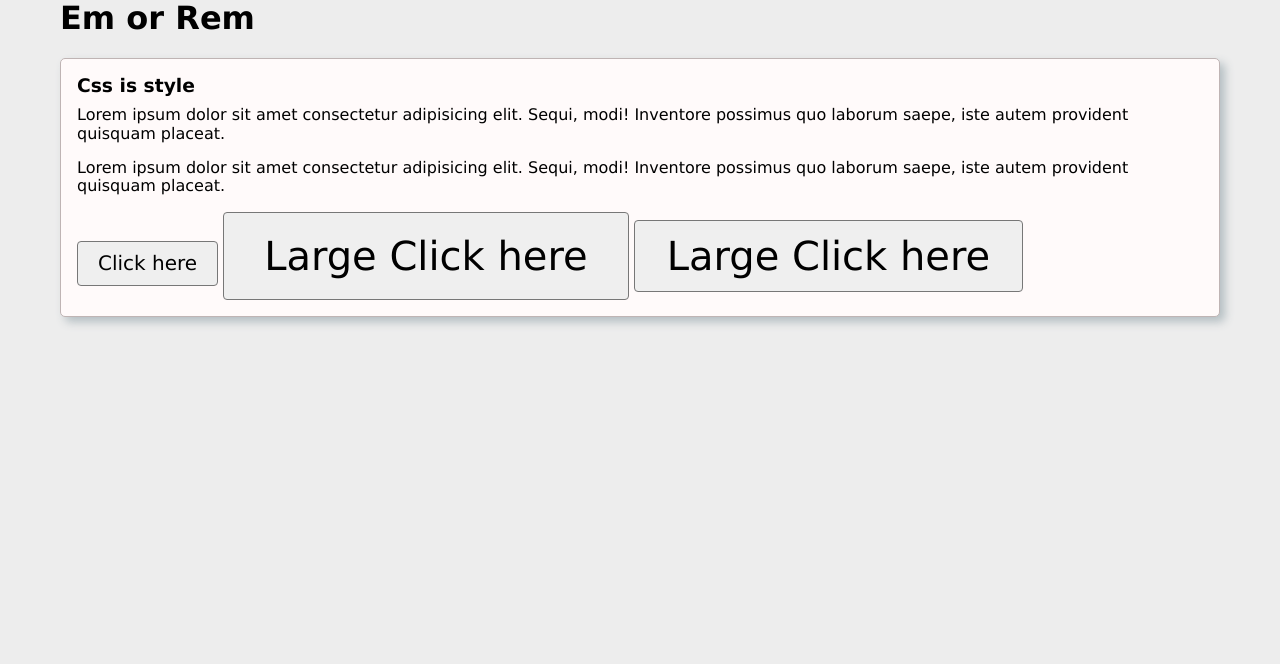
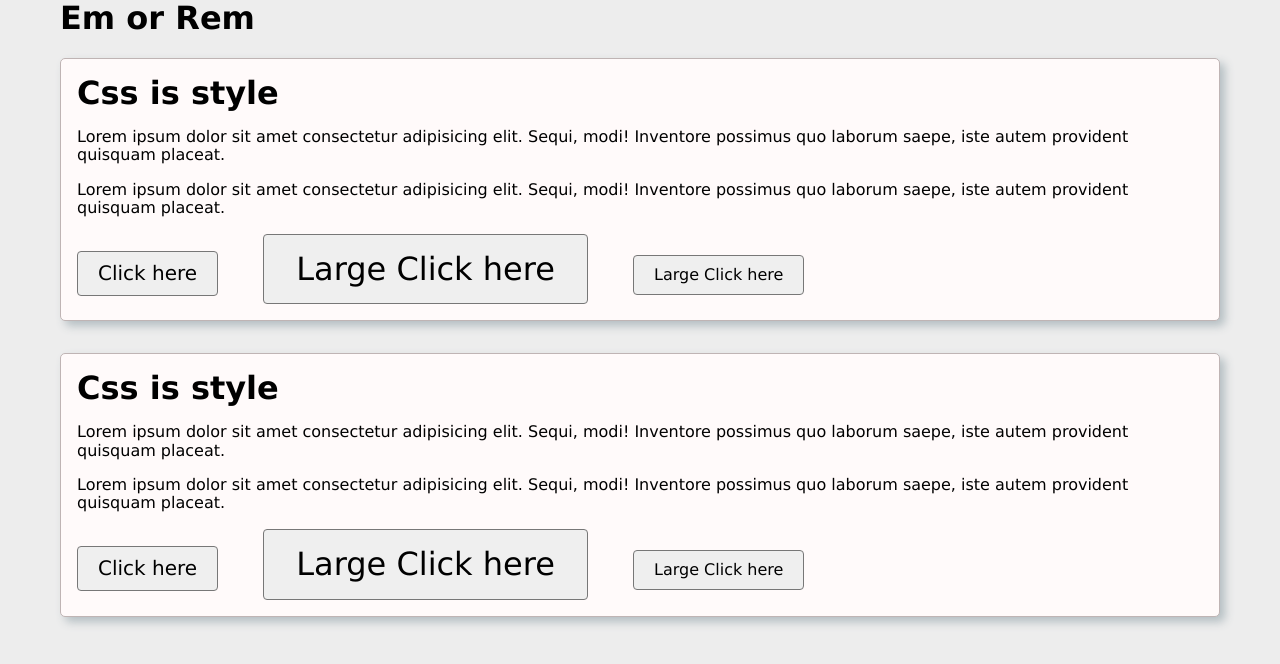
Before and after one commit to MariusCodeAcademy/feu2-10-responsive-rem-em, a plain HTML site: page rwd.html in a window 1280 px wide. Drawn offline with nearby package versions, Linux system fonts and the light colour scheme.

Commit message:
trip html

```diff
--- a/rwd.html
+++ b/rwd.html
@@ -20,7 +20,17 @@
         quo laborum saepe, iste autem provident quisquam placeat.</p>
       <button class="btn">Click here</button>
       <button class="btn btn-large">Large Click here</button>
-      <button class="btn-large">Large Click here</button>
+      <button class="fixedPadding">Large Click here</button>
+    </article>
+    <article class="post card">
+      <h3>Css is style</h3>
+      <p>Lorem ipsum dolor sit amet consectetur adipisicing elit. Sequi, modi! Inventore possimus
+        quo laborum saepe, iste autem provident quisquam placeat.</p>
+      <p>Lorem ipsum dolor sit amet consectetur adipisicing elit. Sequi, modi! Inventore possimus
+        quo laborum saepe, iste autem provident quisquam placeat.</p>
+      <button class="btn">Click here</button>
+      <button class="btn btn-large">Large Click here</button>
+      <button class="fixedPadding">Large Click here</button>
     </article>
 
   </main>
--- a/style/reset.css
+++ b/style/reset.css
@@ -35,7 +35,7 @@ textarea {
 
 button {
   font-size: 16px;
-  padding: 0.3em 0.8em;
+  /* padding: 0.3em 0.8em; */
   border-radius: 4px;
   border: 1px solid #777;
   cursor: pointer;
--- a/style/rwd.css
+++ b/style/rwd.css
@@ -1,15 +1,55 @@
 @import url('https://necolas.github.io/normalize.css/8.0.1/normalize.css');
 @import 'reset.css';
 
+:root {
+}
+html {
+  /* rem daugiklis */
+  font-size: 16px;
+}
+
+p {
+  font-size: 16px;
+}
+
+h3 {
+  font-size: 2rem;
+}
+
+/* em - santykinis matas nuo tevinio elemento font size
+naudojam textiniam elementam padding ir margin
+*/
 .btn {
   padding: 0.5em 1em;
   font-size: 20px;
 }
 
 .btn-large {
-  font-size: 40px;
+  font-size: 2rem;
 }
 
 .post h3 {
   margin-bottom: 0.5em;
 }
+
+.fixedPadding {
+  padding: 10px 20px;
+  font-size: 16px;
+}
+
+/* rem - santykinis matas nuo html elemento font size
+naudojam tarpams plociams, atstuminmui kuris priklauso nuo ekrano dydzio. Didles antrastes, korteles, postai.
+*/
+.post {
+  margin-bottom: 2rem;
+}
+
+button {
+  margin-right: 2.5rem;
+}
+
+@media screen and (max-width: 768px) {
+  html {
+    font-size: 10px;
+  }
+}
```
Also changed, not shown: popular-places.html (added, +42 -0 lines), style/popular-places.css (added).
